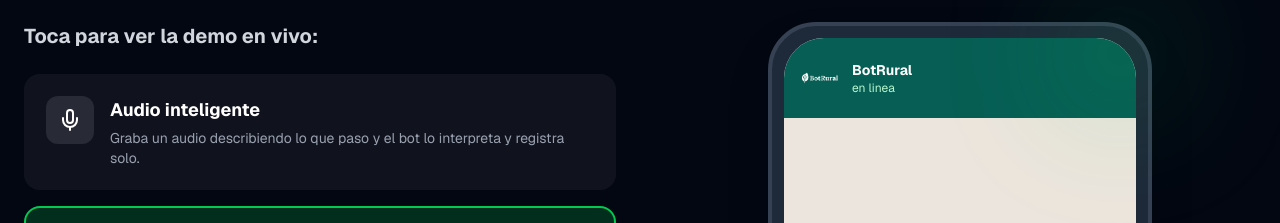
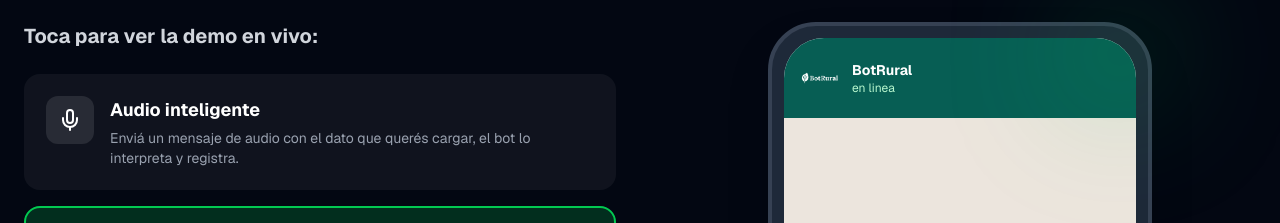
Before and after one commit to talalandig/landingbotrural, a Next.js app: page / in a window 1280 px wide. Shown: the part 1120-1343 px from the top of the page. Built offline with nearby package versions, Linux system fonts and the light colour scheme.

Commit message:
Actualizar copy de Audio inteligente en demo WhatsApp

```diff
--- a/app/page.tsx
+++ b/app/page.tsx
@@ -187,7 +187,7 @@
   {
     icon: <Mic className="w-6 h-6" />,
     title: 'Audio inteligente',
-    description: 'Graba un audio describiendo lo que paso y el bot lo interpreta y registra solo.',
+    description: 'Enviá un mensaje de audio con el dato que querés cargar, el bot lo interpreta y registra.',
     demo: 'audio',
   },
   {
```
